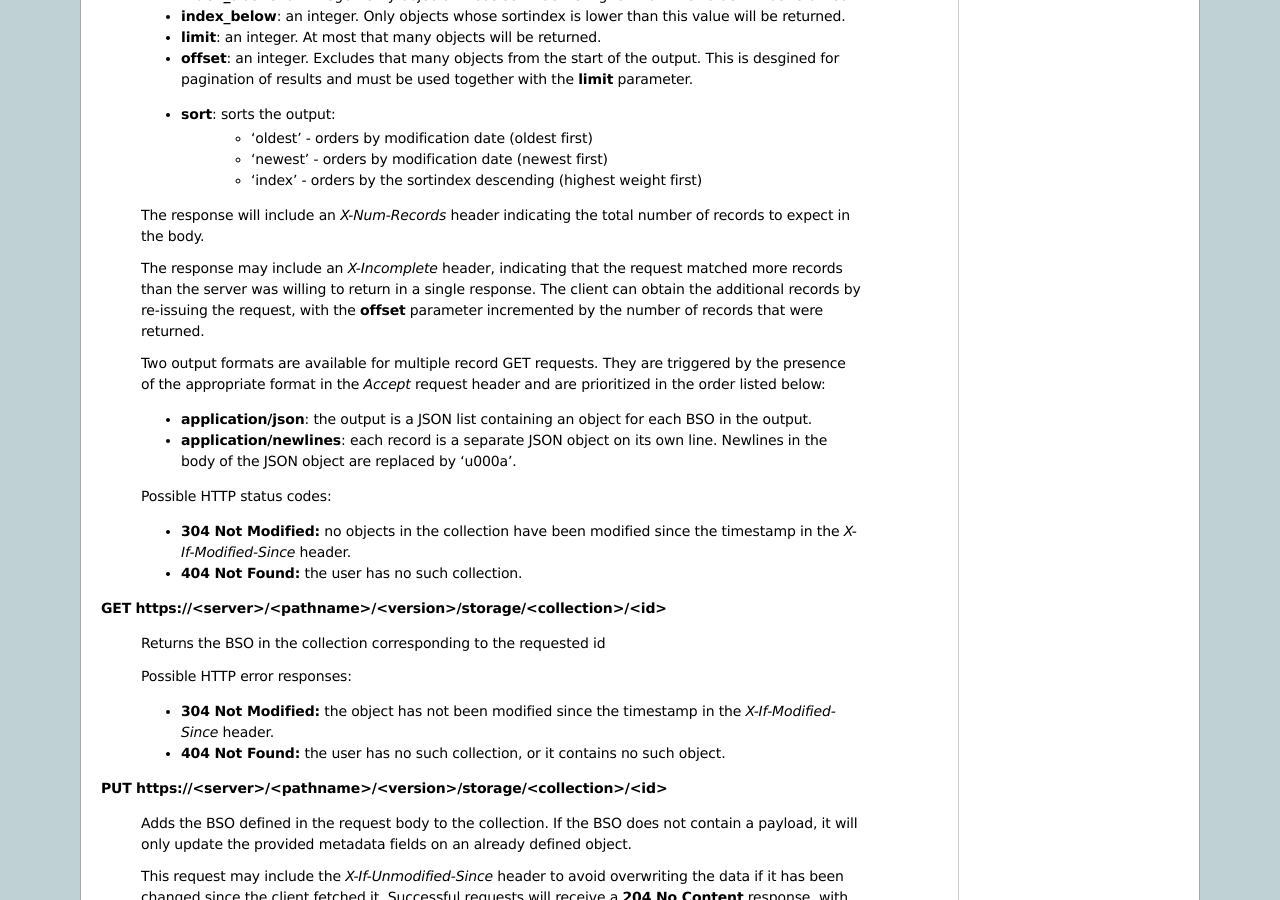
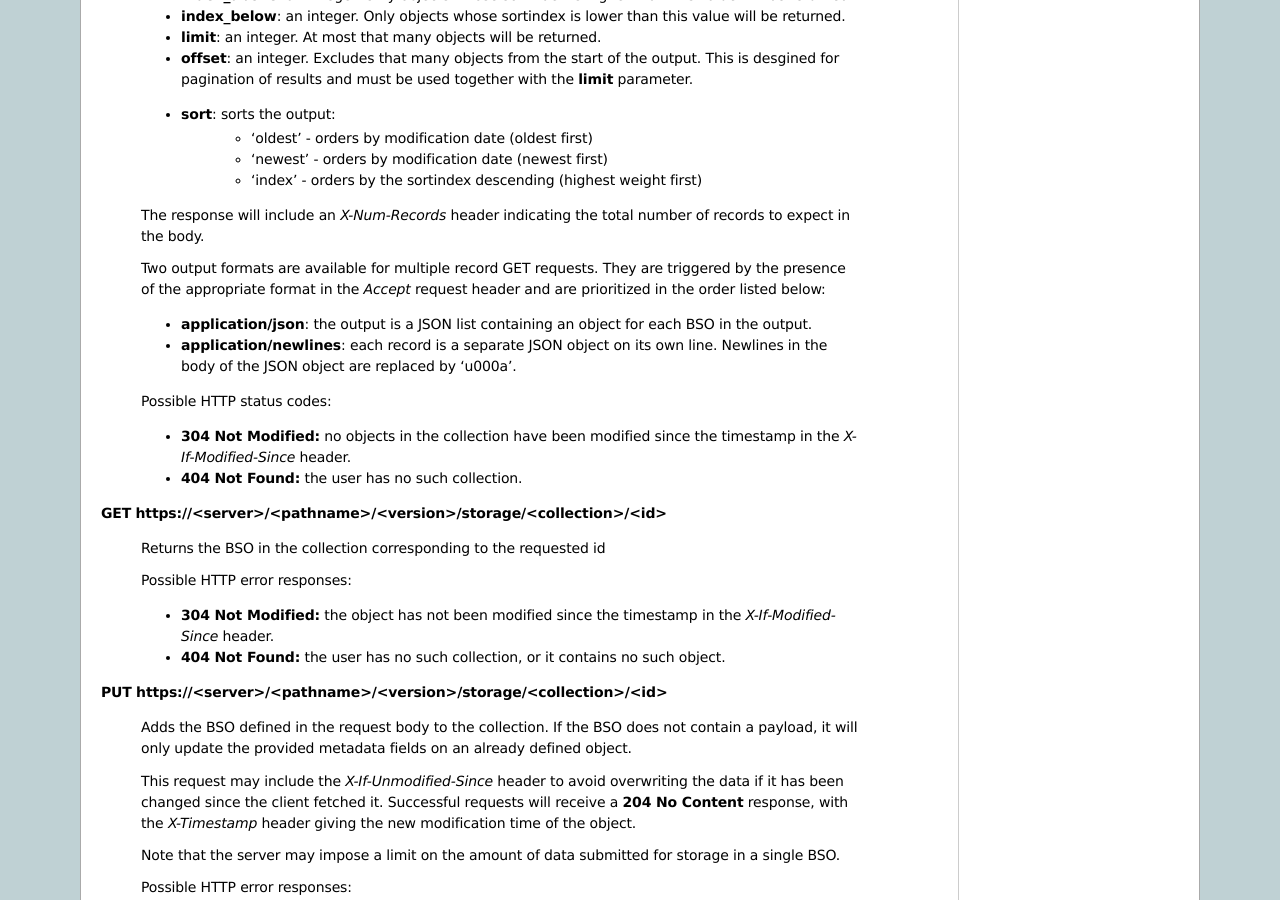
Before and after one commit to mozilla-services/docs, a Sphinx documentation site: the page built from source/storage/apis-2.0.rst, in a window 1280 px wide and 900 px high, scrolled down 2462 px. Built offline with Sphinx 7.4.7, drawn with Linux system fonts in a browser that asks for light colours; some of the changed text lies outside the part shown.

Commit message:
Revert "Introduce the X-Incomplete header for forced pagination of results."
This reverts commit aa63a5937e9b09574f845db2f3913a4c046831c6.

```diff
--- a/source/storage/apis-2.0.rst
+++ b/source/storage/apis-2.0.rst
@@ -197,12 +197,6 @@ collection.
 
     The response will include an *X-Num-Records* header indicating the
     total number of records to expect in the body.
-
-    The response may include an *X-Incomplete* header, indicating that the
-    request matched more records than the server was willing to return in
-    a single response.  The client can obtain the additional records by
-    re-issuing the request, with the **offset** parameter incremented by
-    the number of records that were returned.
 
     Two output formats are available for multiple record GET requests.
     They are triggered by the presence of the appropriate format in the
@@ -405,13 +399,6 @@ Response Headers
     This header may be sent back with multi-record responses, to indicate the
     total number of records included in the response.
 
-**X-Incomplete**
-
-    This header may be sent back with multi-record responses, to indicate that
-    the server was unable to include all matching records in the response.
-    Clients receiving this header should use the **offset** and **limit**
-    parameters to retrieve additional records.
-
 **X-Quota-Remaining**
 
     This header may be returned in response to write requests, indicating
@@ -536,9 +523,6 @@ The following is a summary of protocol changes from :ref:`server_storage_api_11`
 
 * The **application/whoisi** output format has been removed.
 
-* The *X-Incomplete* header has been added, so that the server can force
-  pagination of requests that match a large number of records.
-
 * The *X-If-Modified-Since* header has been added.
 
 * The previously-undocumented *X-Weave-Quota-Remaining* header has been
```
